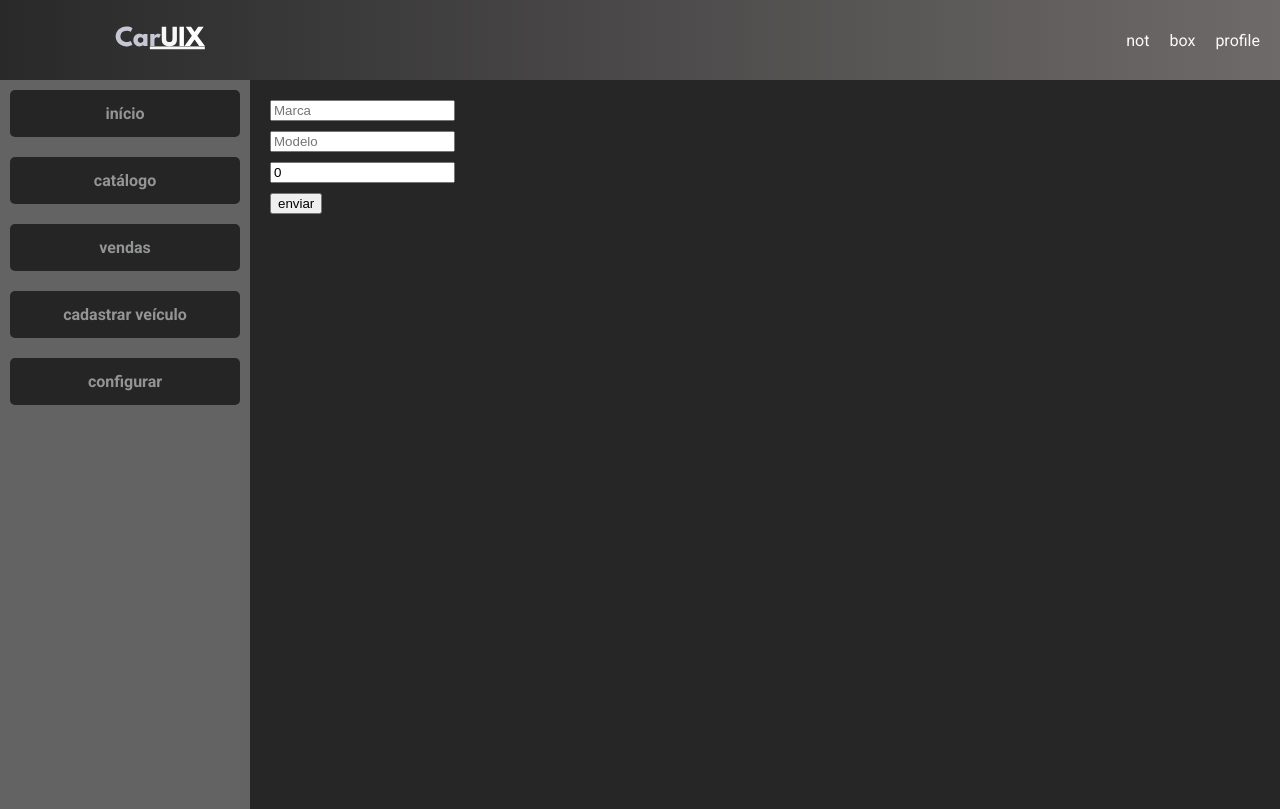
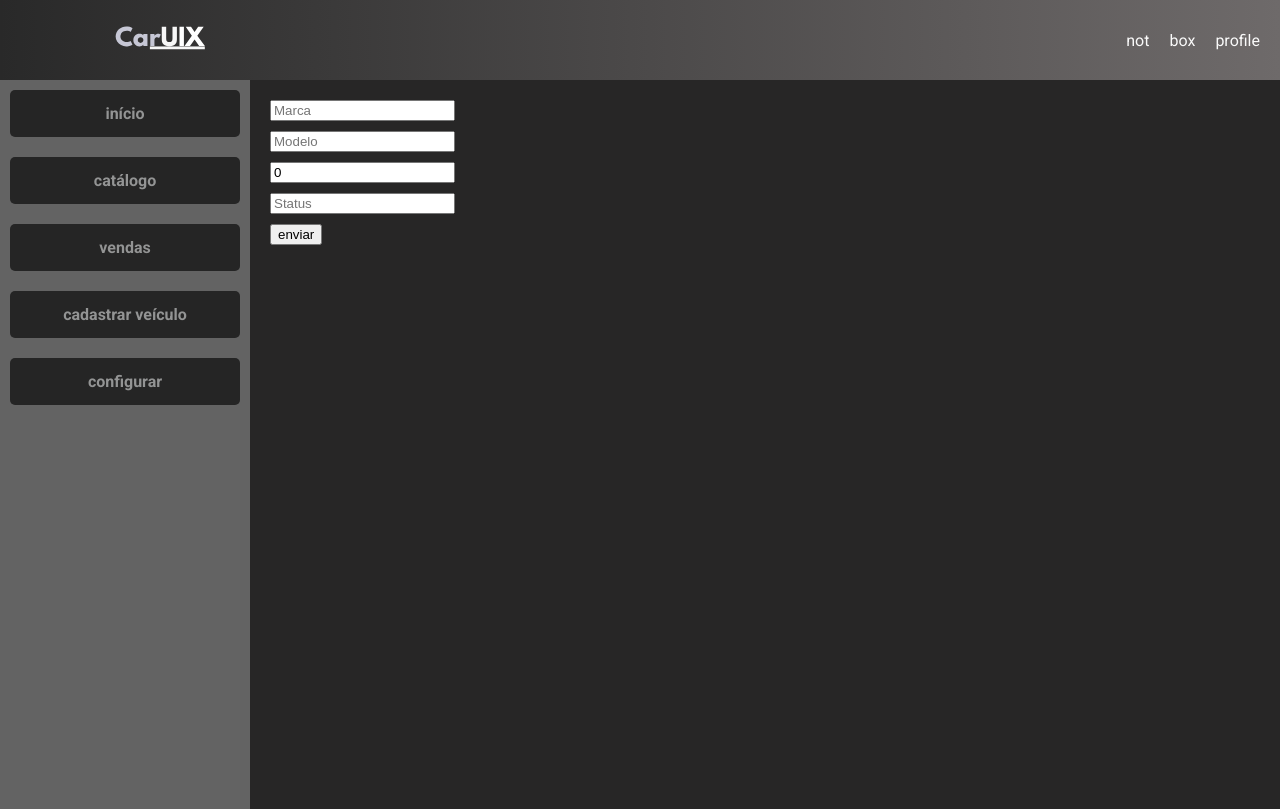
Before and after one commit to Gabriel-Te/caruix, a React (Create React App) app: page /createvehicle in a window 1280 px wide. Built offline with nearby package versions, Linux system fonts and the light colour scheme.

Commit message:
made a sendForm function to connect the backend post to frontend

```diff
--- a/src/pages/CreateVehicle.js
+++ b/src/pages/CreateVehicle.js
@@ -7,34 +7,52 @@ function CreateVehicle() {
         brand: "",
         model: "",
         price: 0,
+        status: ""
     })
-
-    const [submittedValues, SetSubmittedValues] = useState(null)
 
     const handleInputChange = (e) => {
         const { name, value } = e.target;
         setFormValues({
             ...FormValues,
-            [name]: value,
+            [name]: name ==="price" ? parseInt(value) : value ,
         })
     }
 
     const handleSubmit = (e) => {
         e.preventDefault();
-        SetSubmittedValues(FormValues);
         setFormValues({
             brand: "",
             model: "",
             price: 0,
+            status: ""
         })
-        console.log(submittedValues)
+        console.log(FormValues)
+        sendForm(FormValues)
     }
+
+    const sendForm = async(FormValues) => {
+    try {
+    const response = await fetch('http://localhost:3002/car/create', {
+        method: "POST",
+        headers: {
+            "Content-Type" :'application/json'
+        },
+        body: JSON.stringify(FormValues)
+    })
+    if (response.ok) {
+        const data = await response.json()
+        console.log("resposta do server",data)
+    }
+}
+    catch (error) {
+        console.log('erro ao passar os dados', error)
+    }};
 
 
 
     return (
         <div className={styles.box}>
-            <form onSubmit={handleSubmit} action="">
+            <form onSubmit={handleSubmit}>
                 <input
                     type="text"
                     name="brand"
@@ -56,6 +74,13 @@ function CreateVehicle() {
                     placeholder='Preço'
                     onChange={handleInputChange}
                 />
+                <input
+                    type="text"
+                    name='status'
+                    value={FormValues.status}
+                    placeholder='Status'
+                    onChange={handleInputChange}
+                />
 
                 <input type="submit" value="enviar" />
             </form>
```
